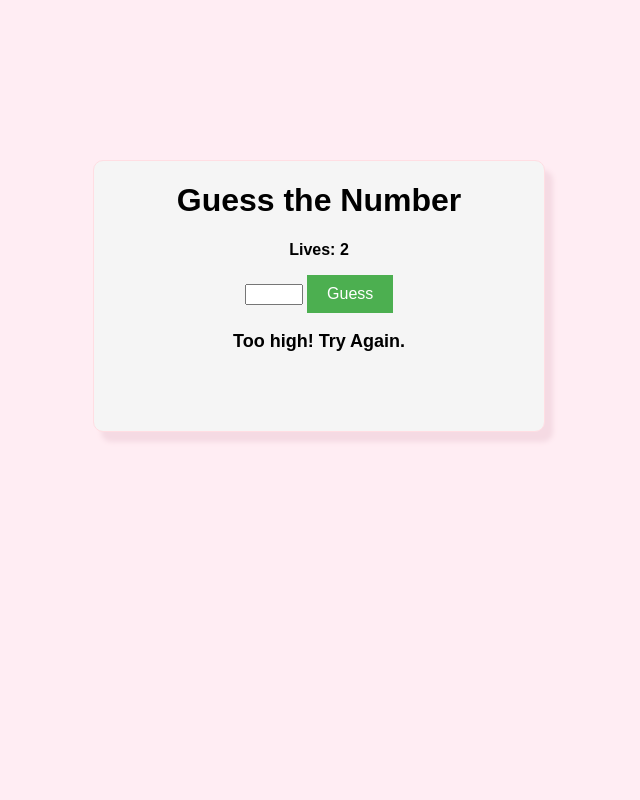
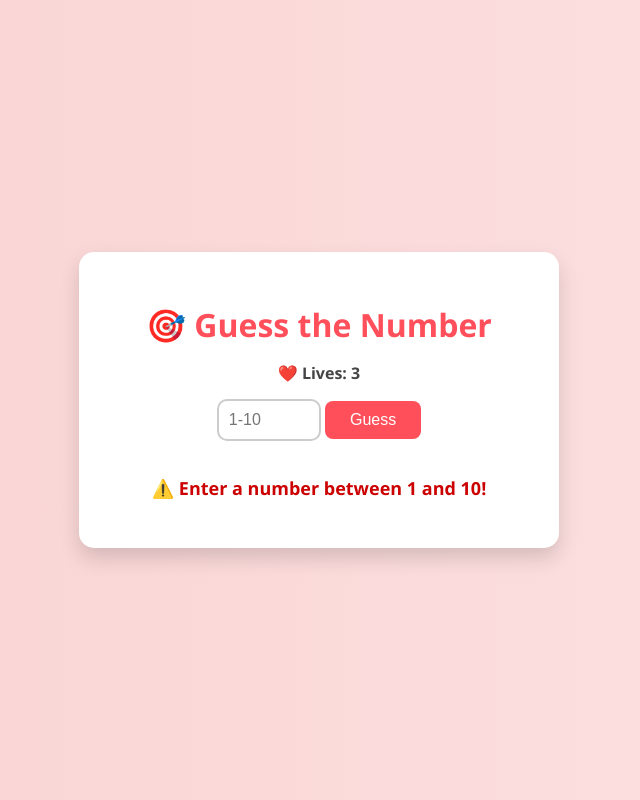
Before and after one commit to HamzaMsheikh/Javascript-Projects, a plain HTML site: page Random Num Game/index.html in a window 1280 px wide. Both pictures are taken after a click on the button "Guess". Shown: the whole page, without its empty margins (321-961 px from the left). Drawn offline with Linux system fonts and the light colour scheme.

Commit message:
Random-Number-Guess-Game

```diff
--- a/Random Num Game/index.html
+++ b/Random Num Game/index.html
@@ -1,19 +1,19 @@
 <!DOCTYPE html>
 <html lang="en">
 <head>
-    <meta charset="UTF-8">
-    <meta name="viewport" content="width=device-width, initial-scale=1.0">
-    <title>Random Num Game</title>
-    <link rel="stylesheet" href="./style.css">
+  <meta charset="UTF-8" />
+  <meta name="viewport" content="width=device-width, initial-scale=1.0"/>
+  <title>Number Guess Game</title>
+  <link rel="stylesheet" href="style.css" />
 </head>
 <body>
-<center><div id="container">
-    <h1>Guess the Number</h1>
-    <p id="lives">Lives: 3</p>
-    <input type="number" id="inpNum">
+  <div class="game-container fade-in">
+    <h1>🎯 Guess the Number</h1>
+    <p id="lives">❤️ Lives: 3</p>
+    <input type="number" id="inpNum" placeholder="1-10" min="1" max="10"/>
     <button id="submit">Guess</button>
     <p id="result"></p>
-</div></center>
-    <script src="./script.js"></script>
+  </div>
+  <script src="script.js"></script>
 </body>
 </html>
--- a/Random Num Game/script.js
+++ b/Random Num Game/script.js
@@ -1,26 +1,44 @@
 let lives = 3;
-let randomNumber = Math.floor(Math.random() *10) +1;
+let randomNumber = Math.floor(Math.random() * 10) + 1;
+const input = document.getElementById('inpNum');
+const result = document.getElementById('result');
+const livesDisplay = document.getElementById('lives');
+const submitBtn = document.getElementById('submit');
 
-document.getElementById('submit').addEventListener('click', ()=> {
-    let guess = parseInt(document.getElementById('inpNum').value);
+submitBtn.addEventListener('click', () => {
+  const guess = parseInt(input.value);
 
-    if(guess === randomNumber){
-        document.getElementById('result').textContent =
-        `Congratulations! You guess the correct number!`;
-    }else{
-            lives--;
-            document.getElementById('lives').textContent =
-            `Lives: ${lives}`;
+  if (isNaN(guess) || guess < 1 || guess > 10) {
+    result.textContent = "⚠️ Enter a number between 1 and 10!";
+    result.style.color = "#cc0000";
+    return;
+  }
 
-            if (lives === 0) {
-                document.getElementById('result').textContent =
-                `Game Over! The correct Number was ${randomNumber}.`;
-            }else if(guess < randomNumber){
-                document.getElementById('result').textContent =
-                `Too low! Try Again.`
-            }else{
-                document.getElementById('result').textContent =
-                `Too high! Try Again.`
-            }
-        }
+  if (guess === randomNumber) {
+    result.textContent = "🎉 Congratulations! You guessed it!";
+    result.style.color = "green";
+    endGame();
+  } else {
+    lives--;
+    livesDisplay.textContent = `❤️ Lives: ${lives}`;
+    result.style.color = "#cc0000";
+
+    if (lives === 0) {
+      result.textContent = `💀 Game Over! The number was ${randomNumber}.`;
+      endGame();
+    } else if (guess < randomNumber) {
+      result.textContent = "📉 Too low! Try again.";
+    } else {
+      result.textContent = "📈 Too high! Try again.";
+    }
+  }
+
+  input.value = "";
 });
+
+function endGame() {
+  input.disabled = true;
+  submitBtn.disabled = true;
+  input.classList.add('disabled');
+  submitBtn.style.opacity = 0.6;
+}
--- a/Random Num Game/style.css
+++ b/Random Num Game/style.css
@@ -1,39 +1,85 @@
 body {
-    font-family: Arial, Helvetica, sans-serif;
-    background-color: rgb(255, 237, 243);
+  margin: 0;
+  padding: 0;
+  font-family: 'Segoe UI', sans-serif;
+  background: linear-gradient(to right, #f9d2d2, #fde2e2);
+  display: flex;
+  justify-content: center;
+  align-items: center;
+  height: 100vh;
 }
 
-#container {
-    background-color: whitesmoke;
-    margin-top: 20vh;
-    border-radius: 10px;
-    border: 1px solid rgb(255, 222, 227);
-    box-shadow: 8px 10px 5px rgb(245, 218, 227);
-    height: 270px;
-    width: 450px;
+.game-container {
+  background: white;
+  padding: 30px 40px;
+  border-radius: 15px;
+  box-shadow: 0 10px 20px rgba(0, 0, 0, 0.15);
+  text-align: center;
+  width: 100%;
+  max-width: 400px;
+  animation: popUp 0.6s ease-out;
+}
+
+h1 {
+  margin-bottom: 15px;
+  color: #ff4f5a;
 }
 
 #lives {
-    font-weight: bold;
+  font-weight: 600;
+  margin-bottom: 15px;
+  color: #444;
 }
 
 #inpNum {
-    width: 50px;
+  padding: 10px;
+  width: 80px;
+  font-size: 16px;
+  border: 2px solid #ccc;
+  border-radius: 10px;
+  margin-bottom: 15px;
+  outline: none;
+  transition: 0.2s;
+}
+
+#inpNum:focus {
+  border-color: #ff4f5a;
 }
 
 #submit {
-    background-color: #4CAF50;
-    color: #fff;
-    border: none;
-    padding: 10px 20px;
-    font-size: 16px;
-    cursor: pointer;
-}
-#submit:hover {
-    background-color: #3e8e41;
+  background-color: #ff4f5a;
+  color: white;
+  border: none;
+  padding: 10px 25px;
+  font-size: 16px;
+  border-radius: 8px;
+  cursor: pointer;
+  transition: background 0.3s ease;
 }
 
-#result{
-    font-size: 18px;
-    font-weight: bold;
+#submit:hover {
+  background-color: #e5434e;
 }
+
+#result {
+  margin-top: 20px;
+  font-size: 18px;
+  font-weight: bold;
+  min-height: 24px;
+  transition: all 0.3s ease-in-out;
+  color: #333;
+}
+
+.fade-in {
+  animation: fadeIn 1s ease-in;
+}
+
+@keyframes fadeIn {
+  from { opacity: 0; transform: translateY(-20px); }
+  to { opacity: 1; transform: translateY(0); }
+}
+
+@keyframes popUp {
+  from { transform: scale(0.95); opacity: 0; }
+  to { transform: scale(1); opacity: 1; }
+}
```
